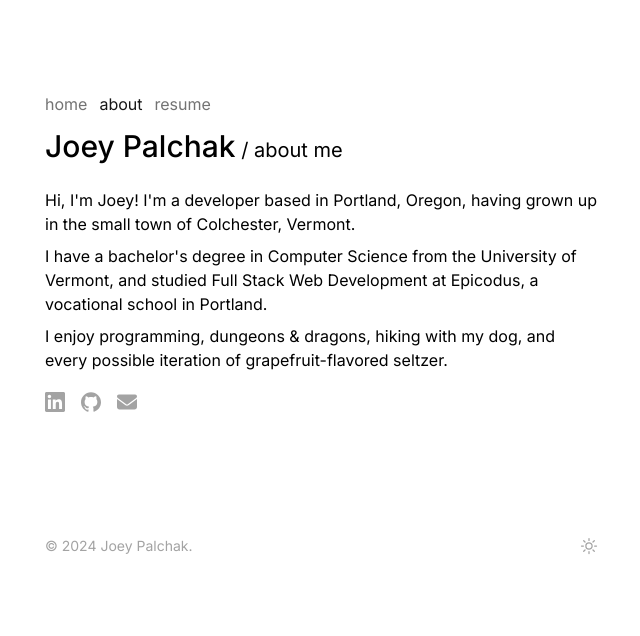
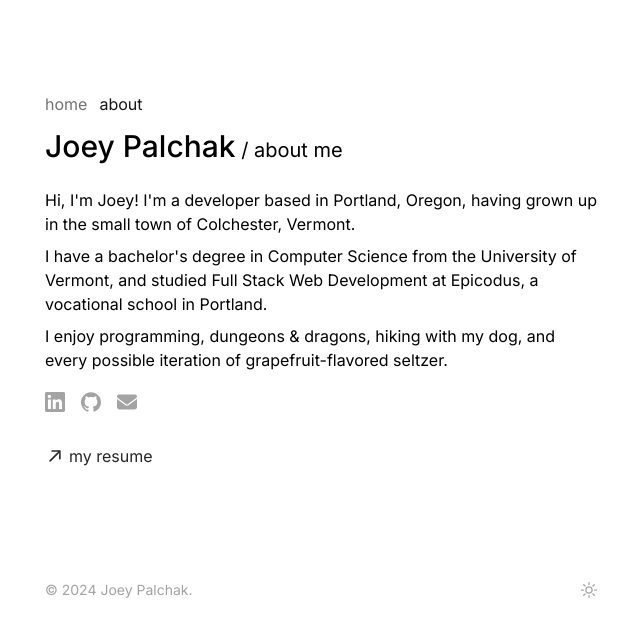
Before and after one commit to jfpalchak/palchak.io, a Next.js app: page /about in a window 1280 px wide. Shown: the top 636 px of the page, without its empty margins (319-959 px from the left). Built offline with nearby package versions, Linux system fonts and the light colour scheme.

Commit message:
remove resume nav link, add as link to /about

```diff
--- a/src/app/about/page.tsx
+++ b/src/app/about/page.tsx
@@ -2,6 +2,8 @@ import { type Metadata } from 'next';
 import { NAME, ABOUT } from '@/data';
 import Socials from '@/components/Socials';
 import Heading from '@/components/Heading';
+import ExternalLink from '@/components/ExternalLink';
+import { ArrowLinkIcon } from '@/components/icons';
 
 export const metadata: Metadata = {
   title: 'About',
@@ -10,7 +12,7 @@ export const metadata: Metadata = {
 
 export default function AboutPage() {
   return (
-    <section>
+    <section className="group">
       <Heading subtitle="/ about me">
         {NAME}
       </Heading>
@@ -22,6 +24,16 @@ export default function AboutPage() {
         ))}
       </div>
       <Socials />
+      <div className="mt-8 flex text-neutral-800 dark:text-neutral-300">
+        <ExternalLink
+          href="/cv/2024.pdf"
+          target="_blank"
+          className="flex gap-1 group/link items-center group-hover:transition-all underline-offset-2 hover:underline dark:hover:text-neutral-100"
+        >
+          <ArrowLinkIcon className="h-5 w-5 fill-neutral-800 group-hover:transition-all dark:fill-neutral-300 dark:group-hover/link:fill-neutral-100" />
+          <p className="h-6">my resume</p>
+        </ExternalLink>
+      </div>
     </section>
   );
 }
--- a/src/components/Navigation.tsx
+++ b/src/components/Navigation.tsx
@@ -10,7 +10,7 @@ import ExternalLink from '@/components/ExternalLink';
 const ROUTES = [
   { label: 'home', path: '/', type: 'internal' },
   { label: 'about', path: '/about', type: 'internal' },
-  { label: 'resume', path: '/cv/2024.pdf', type: 'external' },
+  // { label: 'resume', path: '/cv/2024.pdf', type: 'external' },
   // { label: 'blog', path: '/blog', type: 'internal' },
 ];
 
```
